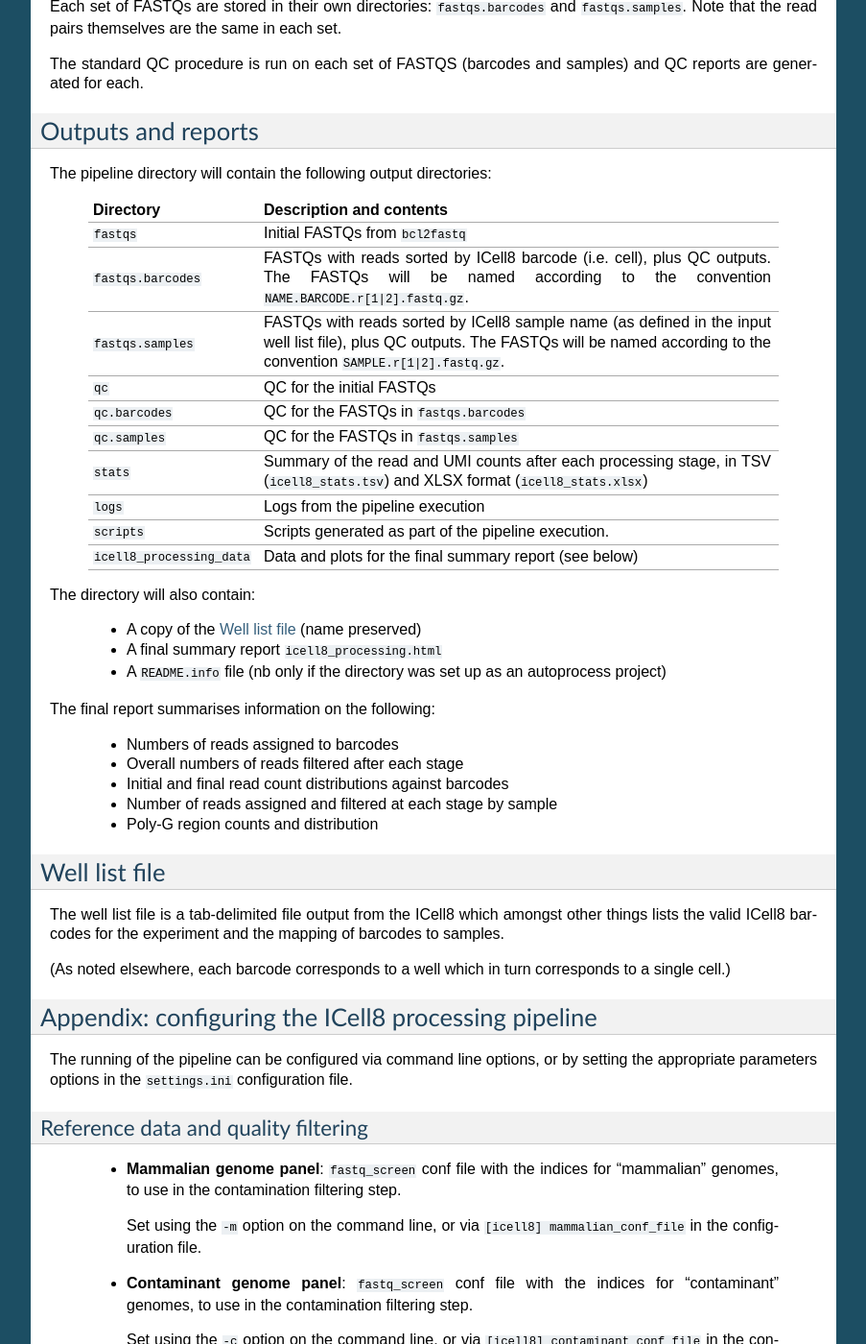
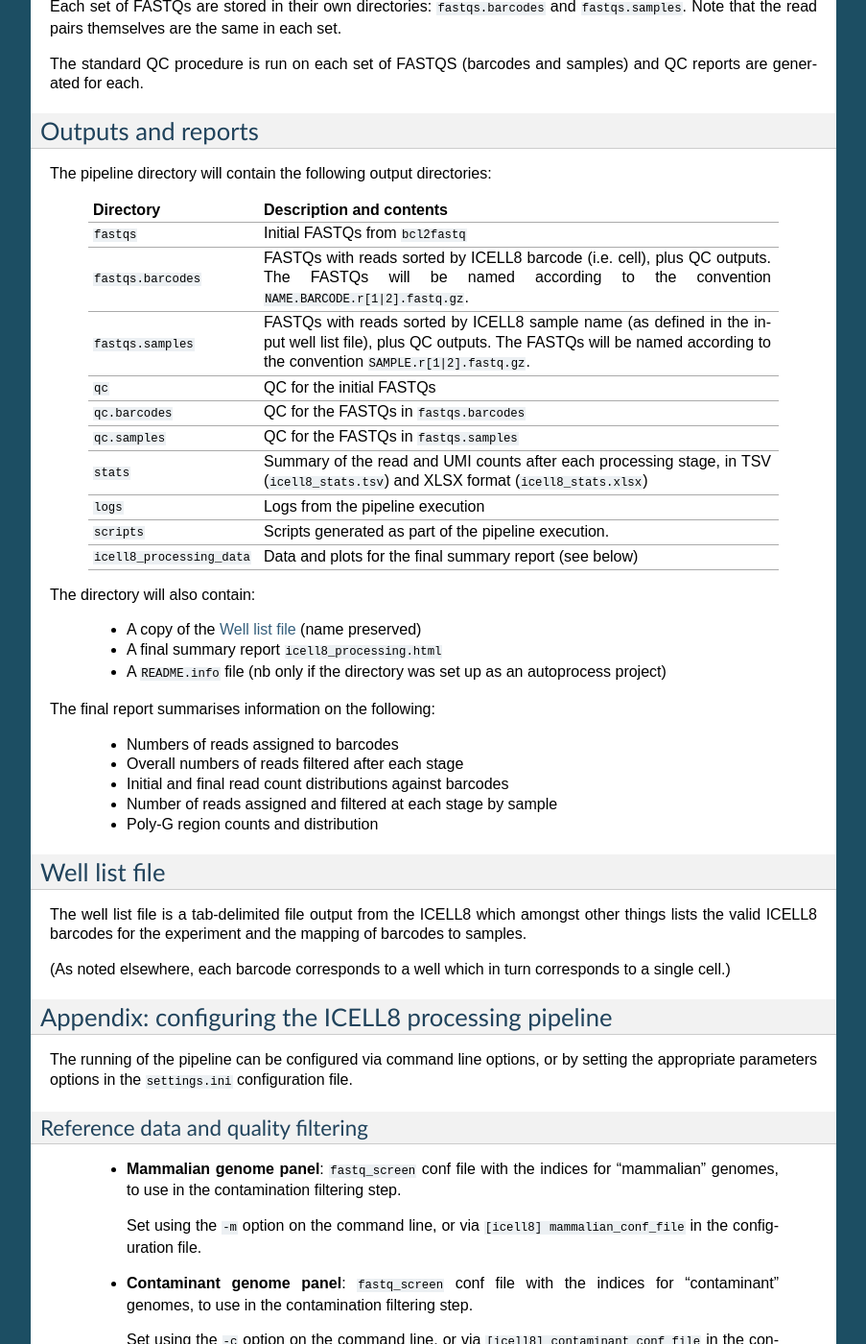
Before and after one commit to fls-bioinformatics-core/auto_process_ngs, a Sphinx documentation site: the page built from docs/source/icell8.rst, in a window 1280 px wide and 1400 px high, scrolled down 2253 px. Shown: the whole window at 96% size, without its empty margins (198-1101 px from the left). Built offline with Sphinx 7.4.7, drawn with Linux system fonts in a browser that asks for light colours; pages that are not in the unit, such as notebooks, are missing from menus; some of the changed text lies outside the part shown.

```diff
--- a/docs/source/icell8.rst
+++ b/docs/source/icell8.rst
@@ -34,7 +34,7 @@ corresponding to the cell and UMI referenced by its R1 partner.
 
 .. _icell8_processing_protocol:
 
-Processing protocol for ICell8 data
+Processing protocol for ICELL8 data
 -----------------------------------
 
 The recommended steps are:
@@ -61,7 +61,7 @@ the read pairs into FASTQs by both barcode and by sample.
 
 In addition to the FASTQS produced from the  :ref:`icell8_fastq_generation`
 step, the processing also requires an input :ref:`icell8_well_list_file`.
-This lists the valid ICell8 barcodes and maps those barcodes to their
+This lists the valid ICELL8 barcodes and maps those barcodes to their
 parent sample.
 
 The following steps are performed:
@@ -156,11 +156,11 @@ directories:
  **Directory**              **Description and contents**
  -------------------------- -----------------------------------------------
  ``fastqs``                 Initial FASTQs from ``bcl2fastq``
- ``fastqs.barcodes``        FASTQs with reads sorted by ICell8 barcode
+ ``fastqs.barcodes``        FASTQs with reads sorted by ICELL8 barcode
                             (i.e. cell), plus QC outputs.
                             The FASTQs will be named according to the
                             convention ``NAME.BARCODE.r[1|2].fastq.gz``.
- ``fastqs.samples``         FASTQs with reads sorted by ICell8 sample
+ ``fastqs.samples``         FASTQs with reads sorted by ICELL8 sample
                             name (as defined in the input well list file),
                             plus QC outputs.
                             The FASTQs will be named according to the
@@ -198,8 +198,8 @@ The final report summarises information on the following:
 Well list file
 --------------
 
-The well list file is a tab-delimited file output from the ICell8 which
-amongst other things lists the valid ICell8 barcodes for the experiment
+The well list file is a tab-delimited file output from the ICELL8 which
+amongst other things lists the valid ICELL8 barcodes for the experiment
 and the mapping of barcodes to samples.
 
 (As noted elsewhere, each barcode corresponds to a well which in turn
@@ -207,7 +207,7 @@ corresponds to a single cell.)
 
 .. _icell8_pipeline_configuration:
 
-Appendix: configuring the ICell8 processing pipeline
+Appendix: configuring the ICELL8 processing pipeline
 ----------------------------------------------------
 
 The running of the pipeline can be configured via command line options,
```
Also changed, not shown: other parts of docs/source/icell8.rst (+3 -3 lines).
